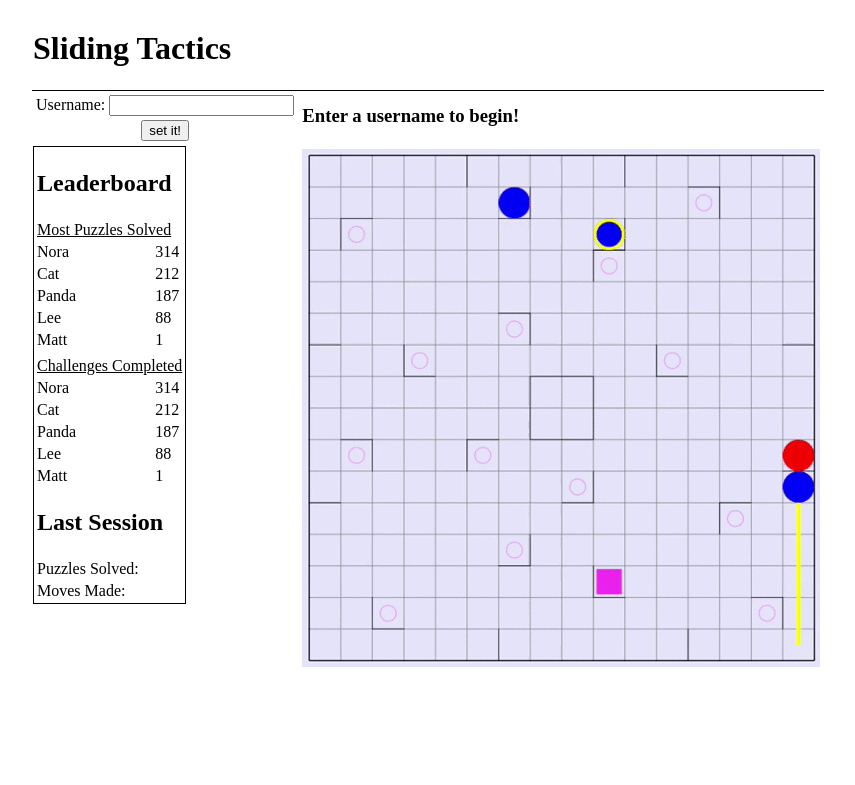
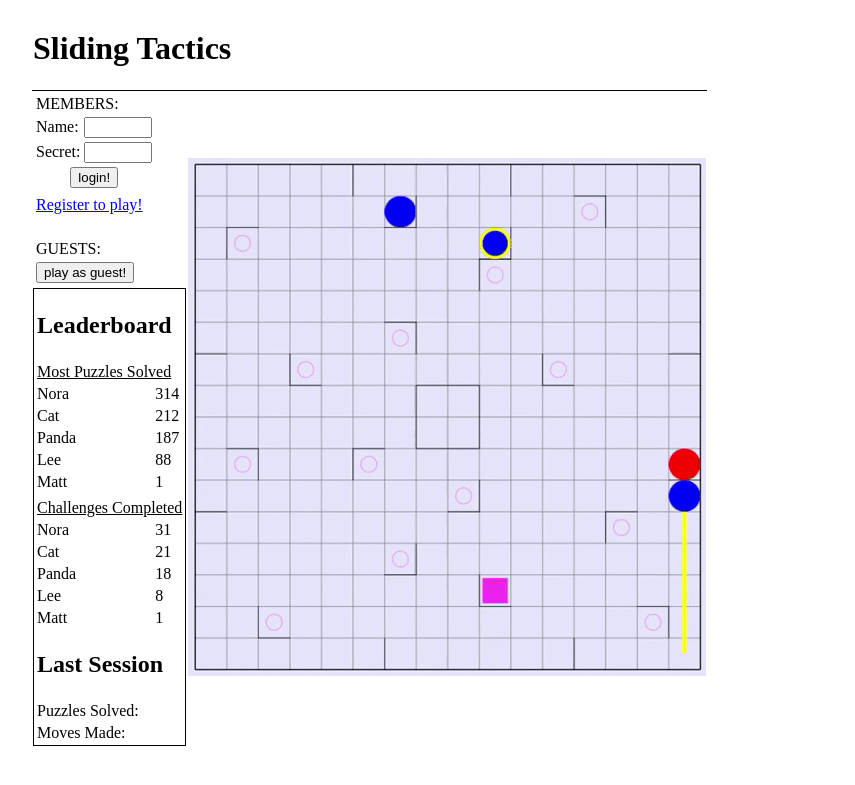
Before and after one commit to 8888/slidingtactics, a PHP site: page / in a window 1280 px wide. Shown: the top 785 px of the page, without its empty margins (128-983 px from the left). Run offline with PHP 8.4, Linux system fonts and the light colour scheme.

Commit message:
Login / Guest system

```diff
--- a/index.html
+++ b/index.html
@@ -1,14 +1,6 @@
 <!doctype html>
     <head>
         <title>Sliding Tactics</title>
-        <style>
-            canvas.cnvs {
-                outline: none;
-                position: absolute;
-                left: 0px;
-                top: 0px;
-            }
-        </style>
     </head>
     <body id='myBody'>
         <div style='max-width: 960px; margin: auto;'>
@@ -19,31 +11,32 @@
                 <tr>
                     <td>
                         <table>
+                            <tr><td colspan="2">MEMBERS:</td></tr>
                             <tr>
-                                <td>Username:</td>
-                                <td id='txtboxcontainer'><input id="un"/><span id='sun'/></td>
+                                <td>Name:</td>
+                                <td id='txtboxcontainer'><input id="un" style="width: 60px;"/><span id='sun'/></td>
+                            </tr>
+                            <tr id="answerRow">
+                                <td>Secret:</td>
+                                <td><input id="an" type="password" style="width: 60px;"/></td>
                             </tr>
                             <tr>
                                 <td colspan='2' style='text-align: center;'>
-                                    <button id='in' onclick='javascript:login();'>set it!</button>
-                                    <button id='out' style='display: none;' onclick='javascript:logout();'>forget it!</button>
+                                    <button id='in' onclick='javascript:login();'>login!</button>
+                                    <button id='out' style='display: none;' onclick='javascript:logout();'>logout!</button>
                                 </td>
                             </tr>
+                            <tr><td colspan="2"><span id='info' style='color: red;'/></td></tr>
+                            <tr id="regRow"><td colspan="2"><a href="register.html">Register to play!</a></td></tr>
+                            <tr><td colspan="2">&nbsp;</td></tr>
+                            <tr id="guestRow1"><td colspan="2">GUESTS:</td></tr>
+                            <tr id="guestRow2"><td colspan="2"><button id='guest' onclick='javascript:guest();'>play as guest!</button></td></tr>
                         </table>
                     </td>
-                    <td>
-                        <table>
-                            <tr>
-                                <td><h3 id='playtext' style='display: inline;'>Enter a username to begin!</h3></td>
-                            </tr>
-                            <tr>
-                                <td><button id='playbutton' style='display: none;' onclick='javascript:window.location="puzzle.html";'>CLICK TO PLAY</button></td>
-                            </tr>
-                        </table>
-                    </td>
-                </tr>
-                <tr>
+                    <td rowspan="2"><img src='images/slidingtactics.gif'></td>
+                </tr><tr>
                     <td valign='top'>
+                        <button id='playbutton' style='display: none;' onclick='javascript:window.location="puzzle.html";'>CLICK TO PLAY</button>
                         <table style='border: 1px solid black;'>
                             <tr>
                                 <td colspan='2'><h2>Leaderboard<h2></td>
@@ -60,10 +53,10 @@
                             <tr>
                                 <td colspan='2' style='text-decoration: underline;'>Challenges Completed</td>
                             </tr>
-                            <tr><td>Nora</td><td>314</td></tr>
-                            <tr><td>Cat</td><td>212</td></tr>
-                            <tr><td>Panda</td><td>187</td></tr>
-                            <tr><td>Lee</td><td>88</td></tr>
+                            <tr><td>Nora</td><td>31</td></tr>
+                            <tr><td>Cat</td><td>21</td></tr>
+                            <tr><td>Panda</td><td>18</td></tr>
+                            <tr><td>Lee</td><td>8</td></tr>
                             <tr><td>Matt</td><td>1</td></tr>
                             <tr>
                                 <td colspan='2'><h2>Last Session<h2></td>
@@ -72,47 +65,102 @@
                             <tr><td>Moves Made:</td><td id='moves'></td></tr>
                         </table>
                     </td>
-                    <td>
-                        <table>
-                            <tr>
-                                <td><img src='images/slidingtactics.gif'></td>
-                            </tr>
-                        </table>
-                    </td>
                 </tr>
             </table>
         </div>
     </body>
 <script>
+    let un = localStorage.getItem("user_name"),
+        ig = localStorage.getItem("isGuest");
+
+    if(un) {
+        document.getElementById('un').style.display = 'none';
+        document.getElementById('answerRow').style.display = 'none';
+        document.getElementById('sun').innerHTML = un;
+        document.getElementById('regRow').style.display = 'none';
+        document.getElementById('guestRow1').style.display = 'none';
+        document.getElementById('guestRow2').style.display = 'none';
+        document.getElementById('info').innerHTML = '';
+        document.getElementById('playbutton').style.display = 'inline';
+        document.getElementById('in').style.display = 'none';
+        document.getElementById('out').style.display = 'inline';
+    }
+
     function login() {
-        let un = document.getElementById("un"),
-            uu = localStorage.getItem("username");
-        if (uu) {
-            un = uu;
-        } else if (un) {
-            un = un.value;
-        }
+        let un = document.getElementById("un").value,
+            an = document.getElementById("an").value;
 
-        if (un) {
-            localStorage.setItem("username", un);
-            document.getElementById('sun').innerHTML = un;
-            document.getElementById('un').style.display = 'none';
-            document.getElementById('playbutton').style.display = 'inline';
-            document.getElementById('playtext').style.display = 'none';
-            document.getElementById('in').style.display = 'none';
-            document.getElementById('out').style.display = 'inline';
-        }
+        let auth = promise_post('https://tactics.prototypeholdings.com/x/login.php?action=authenticate', 'un='+un+'&an='+an)
+            .then((user) => {
+                localStorage.setItem('user_key', user.user_key);
+                localStorage.setItem('user_name', user.username);
+                localStorage.setItem('user_is_guest', false);
+                localStorage.setItem('user_is_authenticated', user.is_authenticated);
+                localStorage.setItem('user_is_first', user.is_first);
+                localStorage.setItem('user_is_active', user.is_active);
+                localStorage.setItem('user_token', user.token);
+                if (user.is_authenticated && user.is_active) {
+                    document.getElementById('un').style.display = 'none';
+                    document.getElementById('answerRow').style.display = 'none';
+                    document.getElementById('sun').innerHTML = user.username;
+                    document.getElementById('regRow').style.display = 'none';
+                    document.getElementById('guestRow1').style.display = 'none';
+                    document.getElementById('guestRow2').style.display = 'none';
+                    document.getElementById('info').innerHTML = '';
+                    document.getElementById('playbutton').style.display = 'inline';
+                    document.getElementById('in').style.display = 'none';
+                    document.getElementById('out').style.display = 'inline';
+                } else {
+                    document.getElementById('info').innerHTML = "wrong un/pw!";
+                }
+            })
+            .catch((r) => {
+                document.getElementById('info').innerHTML = "server issue!";
+            });
     }
-    login();
+
     function logout() {
         localStorage.clear();
+        document.getElementById('un').style.display = 'inline';
+        document.getElementById('answerRow').style.display = '';
         document.getElementById('sun').innerHTML = '';
-        document.getElementById('un').style.display = 'inline';
+        document.getElementById('regRow').style.display = '';
+        document.getElementById('guestRow1').style.display = '';
+        document.getElementById('guestRow2').style.display = '';
+        document.getElementById('info').innerHTML = '';
         document.getElementById('playbutton').style.display = 'none';
-        document.getElementById('playtext').style.display = 'inline';
         document.getElementById('in').style.display = 'inline';
         document.getElementById('out').style.display = 'none';
     }
+
+    function guest() {
+        let un = 'xxxxxxxx-xxxx-4xxx-yxxx-xxxxxxxxxxxx'.replace(/[xy]/g, function(c) {
+            var r = Math.random()*16|0, v = c == 'x' ? r : (r&0x3|0x8);
+            return v.toString(16);
+        });
+        localStorage.setItem("user_name", un);
+        localStorage.setItem('user_is_guest', false);
+        javascript:window.location="puzzle.html";
+    }
+
+function promise_post(destination, parameters) {
+    return new Promise((resolve, reject) => {
+        let xhr = new XMLHttpRequest();
+        xhr.open("POST", destination, true);
+        xhr.setRequestHeader("Content-Type", "application/x-www-form-urlencoded");
+        xhr.onload = function() {
+            if (xhr.status == 200) {
+                if (xhr.responseText == "not authorized") {
+                    reject("not authorized");
+                } else {
+                    resolve(JSON.parse(xhr.responseText));
+                }
+            }
+        };
+        xhr.onerror = function() { reject("Network Issue"); };
+        xhr.send(parameters);
+    });
+};
 
     let solved = localStorage.getItem('sessionLast_solved'),
         moves = localStorage.getItem('sessionLast_moves');
--- a/model/seedGeneratorDatabase.js
+++ b/model/seedGeneratorDatabase.js
@@ -12,12 +12,10 @@ class SeedGeneratorDatabase extends SeedGenerator {
         this.seed = null;
     }
 
-    generate() {
+    generate(callback) {
         let that = this;
         let seedGet = this.provider.promise_post('https://tactics.prototypeholdings.com/x/puzzle.php?action=get', '');
-        seedGet.then((s) => {
-            that.seed = s;
-        })
+        seedGet.then(callback)
         .catch((e) => {
             console.log(e);
             that.fallback.generate();
--- a/model/seedGeneratorLocal.js
+++ b/model/seedGeneratorLocal.js
@@ -10,7 +10,7 @@ class SeedGeneratorLocal extends SeedGenerator {
         this.seed = null;
     }
 
-    generate() {
+    generate(callback) {
         this.seed = null;
         let boards = [],
             goals = [];
@@ -22,7 +22,7 @@ class SeedGeneratorLocal extends SeedGenerator {
         }
 
         let goal = this.provider.generateGoals(...goals)[Math.floor(Math.random() * goals.length)];
-        this.seed = {'b': boards, 'g': goal, 'p': this.playersGenerate(goal)};
+        callback({'b': boards, 'g': goal, 'p': this.playersGenerate(goal)});
     }
 
     playersGenerate(goal) {
--- a/puzzle.html
+++ b/puzzle.html
@@ -9,7 +9,7 @@
                 top: 0px;
             }
         </style>
-        <script>if(!localStorage.getItem('username')) window.location = 'index.html';</script>
+        <script>if(!localStorage.getItem('user_name')) window.location = 'index.html';</script>
     </head>
     <body id='myBody'>
         <div id="canvasContainer" style='position: relative; width: 90%; margin: 0 auto;'></div>
```
Also changed, not shown: model/core.js (+12 -17 lines), register.html (added, +8 -0 lines), x/puzzle.php (+29 -8 lines).
